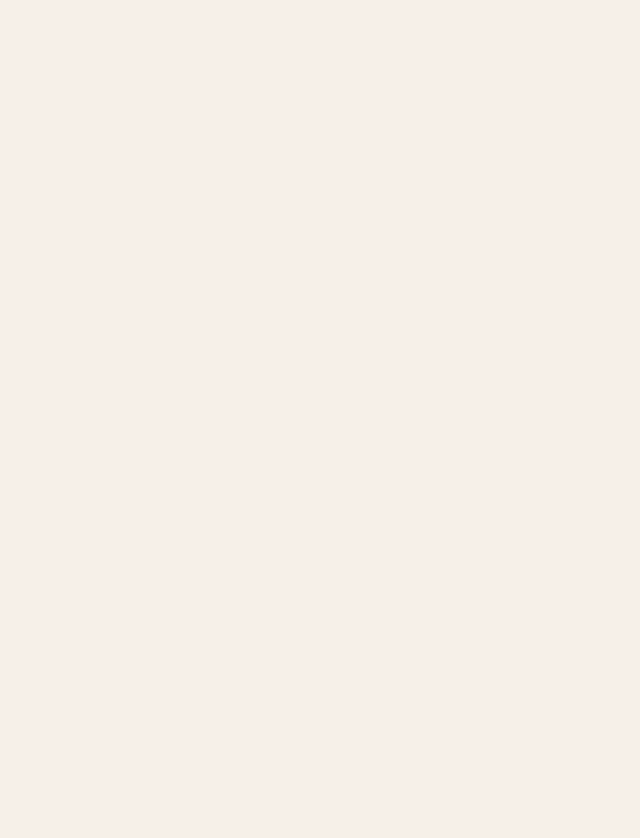
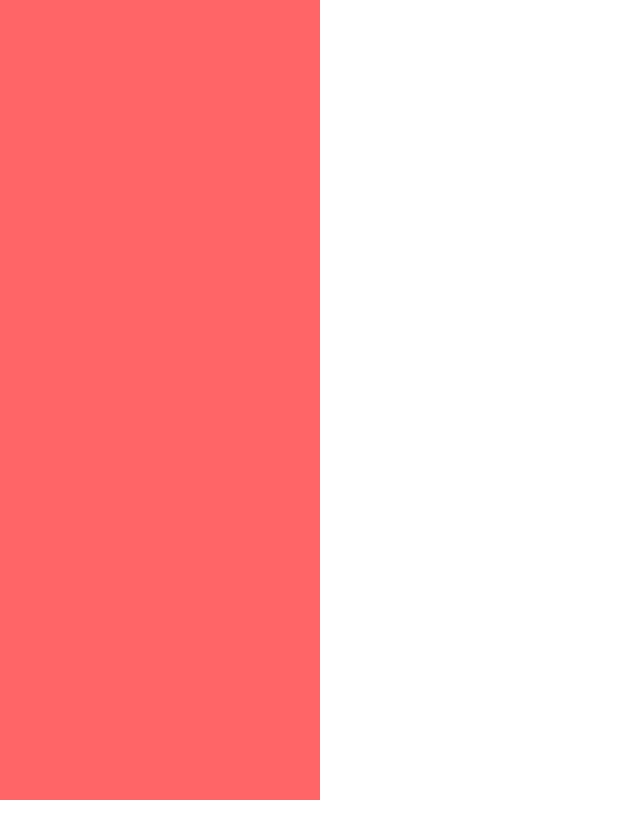
Before and after one commit to ronykax/canvas, a React (Vite) app: page / in a window 1280 px wide. Shown: the top 838 px of the page, without its empty margins (0-640 px from the left). Before the commit the page ends 800 px from the top, so only its background shows below. Built offline with nearby package versions, Linux system fonts and the light colour scheme.

Commit message:
clean up

```diff
--- a/src/renderer/app.tsx
+++ b/src/renderer/app.tsx
@@ -1 +1,6 @@
-export const App = () => <div />;
+export const App = () => (
+  <div className="h-screen w-full">
+    <div className="h-full w-xs bg-red-400" />
+    <div className="h-full flex-1" />
+  </div>
+);
--- a/src/renderer/index.css
+++ b/src/renderer/index.css
@@ -1,78 +1,4 @@
 @import "tailwindcss";
-
-:root {
-  /* customize these three */
-  --accent: oklch(0.49 0.15 30);
-  --primary: oklch(0.29 0.036 58);
-  --background: oklch(0.958 0.013 76);
-}
-
-@theme inline {
-  --color-accent: var(--accent);
-  --color-primary: var(--primary);
-  --color-background: var(--background);
-
-  --color-accent-foreground: oklch(
-    from var(--accent) clamp(0.15, calc((0.6 - l) * 1000), 0.96) 0.01 h
-  );
-  --color-primary-foreground: oklch(
-    from var(--primary) clamp(0.15, calc((0.6 - l) * 1000), 0.96) 0.01 h
-  );
-  --color-foreground: oklch(
-    from var(--background) clamp(0.15, calc((0.6 - l) * 1000), 0.96)
-      calc(c * 0.5) h
-  );
-
-  --color-muted: color-mix(in oklab, var(--primary) 14%, var(--background));
-  --color-muted-foreground: color-mix(
-    in oklab,
-    var(--primary) 88%,
-    var(--background)
-  );
-  --color-border: color-mix(in oklab, var(--primary) 16%, var(--background));
-  --color-ring: var(--accent);
-}
-
-@theme {
-  --font-sans:
-    "Avenir Next", "Segoe UI", ui-sans-serif, system-ui, sans-serif,
-    "Apple Color Emoji", "Segoe UI Emoji";
-
-  --spacing: 0.3rem;
-
-  --text-sm: 0.9375rem;
-  --text-sm--line-height: 1.5;
-  --text-base: 1.0625rem;
-  --text-base--line-height: 1.65;
-
-  --radius-sm: 0.5rem;
-  --radius-md: 0.75rem;
-  --radius-lg: 1rem;
-  --radius-xl: 1.25rem;
-}
-
-@layer base {
-  * {
-    @apply border-border;
-  }
-
-  html,
-  body,
-  #root {
-    height: 100%;
-    overflow: hidden;
-  }
-
-  body {
-    @apply bg-background text-foreground antialiased;
-    letter-spacing: 0.01em;
-  }
-
-  ::selection {
-    background: color-mix(in oklab, var(--accent) 22%, var(--background));
-    color: var(--foreground);
-  }
-}
 
 .app-drag {
   -webkit-app-region: drag;
```
